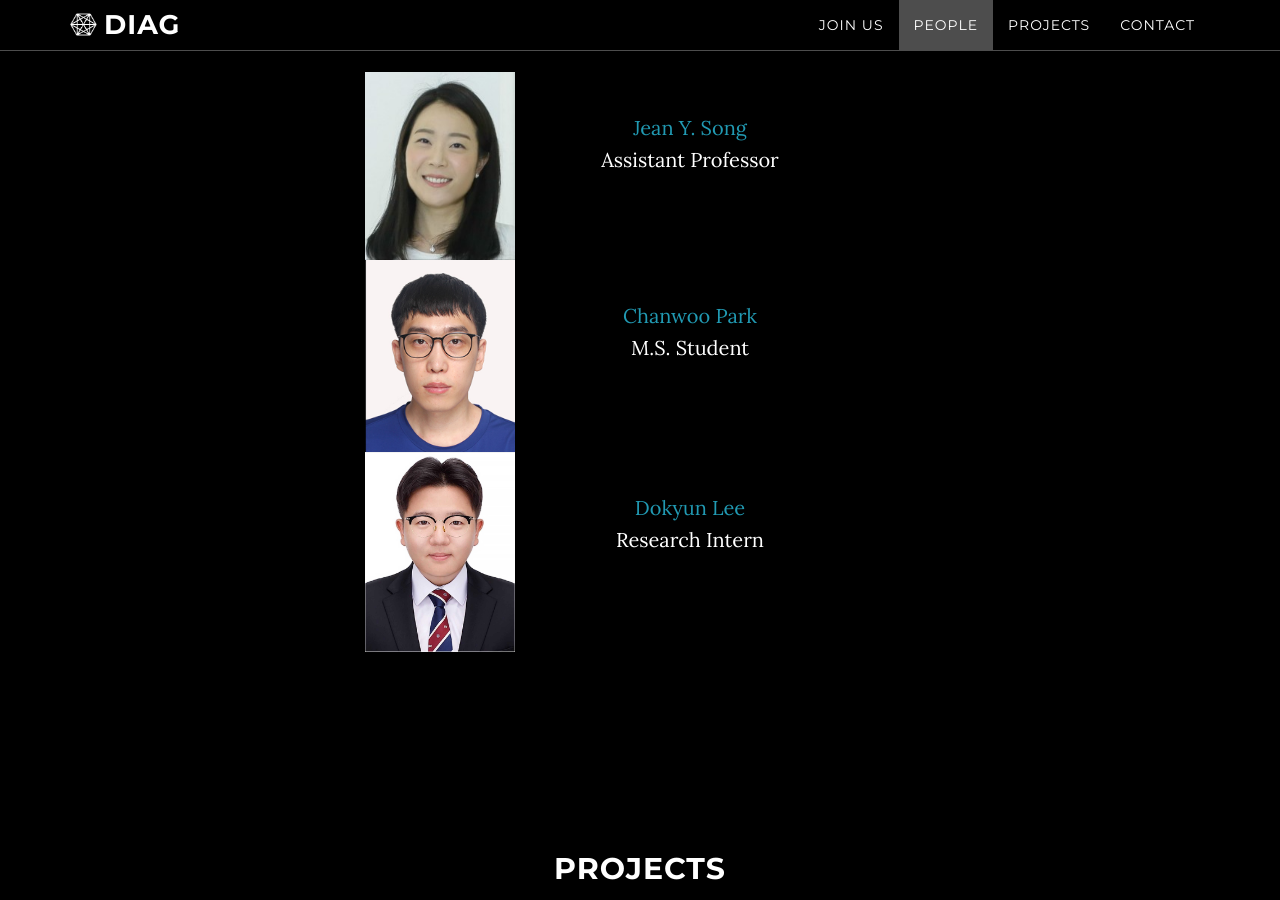
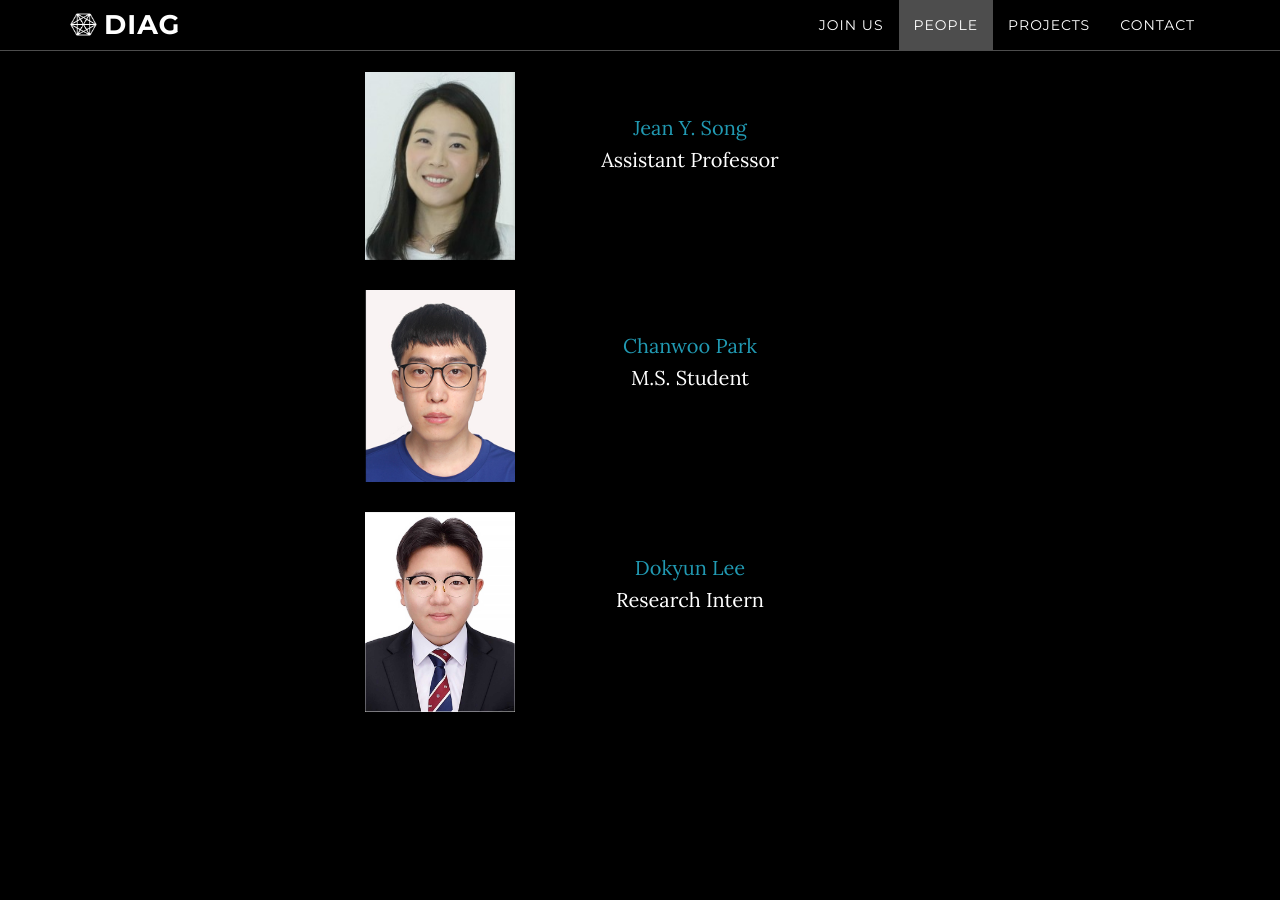
Before and after one commit to raflereak/diag-dgist.github.io, a Jekyll site: the page built from index.html, in a window 1280 px wide and 900 px high, scrolled down 1591 px. Built offline with Jekyll 4.4.1, drawn with Linux system fonts in a browser that asks for light colours.

Commit message:
fixing layout

```diff
--- a/_includes/people.html
+++ b/_includes/people.html
@@ -3,21 +3,21 @@
         <div class="row">
             <div class="col-lg-8 col-lg-offset-2">
                 <h2>People</h2>
-                <div style="float: left; width: 600px;">
+                <div style="float: left; width: 600px; margin-bottom: 30px;">
                   <img src="/img/JeanSong_profile2021.png" alt="Jean's profile photo with her face" width="150" style="float:left; margin-left: 100px;">
                   <br><br>
                   <p><a href="https://jyskwon.github.io/">Jean Y. Song</a><br>
                   Assistant Professor</p>
                 </div>
                 <br><br><br>
-                <div style="float: left; width: 600px;">
+                <div style="float: left; width: 600px; margin-bottom: 30px;">
                   <img src="/img/chanwoo_profile_picture.jpg" alt="Chanwoo's profile photo with his face" width="150" style="float:left; margin-left: 100px;">
                   <br><br>
                   <p><a href="">Chanwoo Park</a><br>
                   M.S. Student</p>
                 </div>
                 <br><br><br>
-                <div style="float: left; width: 600px;">
+                <div style="float: left; width: 600px; margin-bottom: 30px;">
                   <img src="/img/dokyun_profile_picture.png" alt="Dokyun's profile photo with his face" width="150" style="float:left; margin-left: 100px;">
                   <br><br>
                   <p><a href="">Dokyun Lee</a><br>
```
